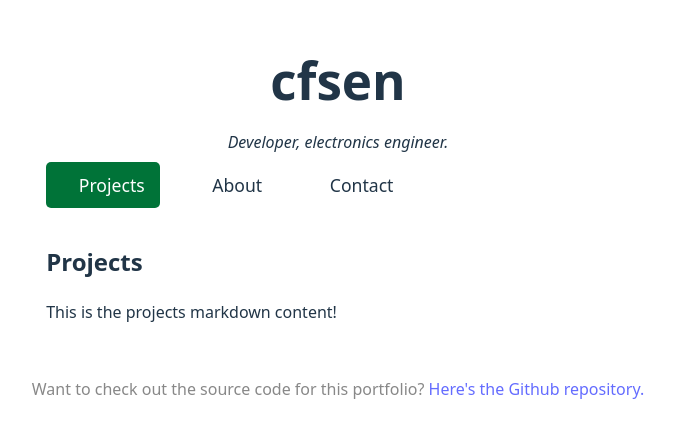
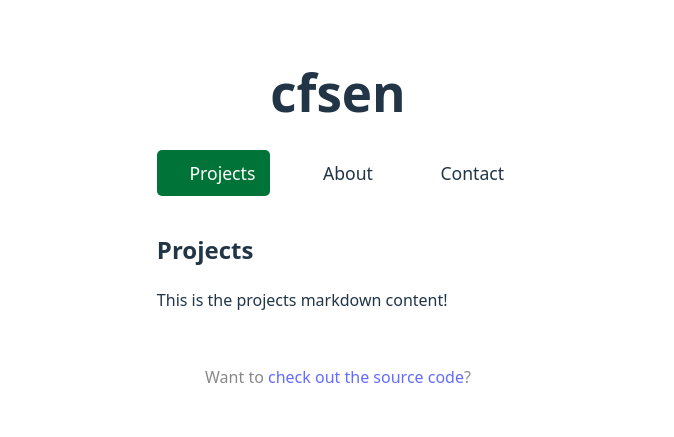
Before and after one commit to cfsen/cfsen-portfolio-gitpages, a React (Vite) app: page / in a window 1280 px wide. Shown: the part 183-620 px from the top of the page, without its empty margins (302-976 px from the left). Built offline with nearby package versions, Linux system fonts and the light colour scheme; some icons are missing.

Commit message:
chore: correct indenting

```diff
--- a/src/App.tsx
+++ b/src/App.tsx
@@ -15,14 +15,13 @@ function App() {
 		<>
 			<div id="mainContainer">
 				<h1>cfsen</h1>
-        <i>Developer, electronics engineer.</i>
 
 				<Navigation activePage={displayPage} handleActive={handleNavigation} />
 				<Page activePage={displayPage} handleActive={handleNavigation} />
 
 			</div>
 			<p className="read-the-docs">
-        Want to check out the source code for this portfolio? <a href="#" target="_blank">Here's the Github repository.</a>
+				Want to <a href="#" target="_blank">check out the source code</a>?
 			</p>
 		</>
 	)
```
Lines whose indentation alone changed are shown as unchanged.
